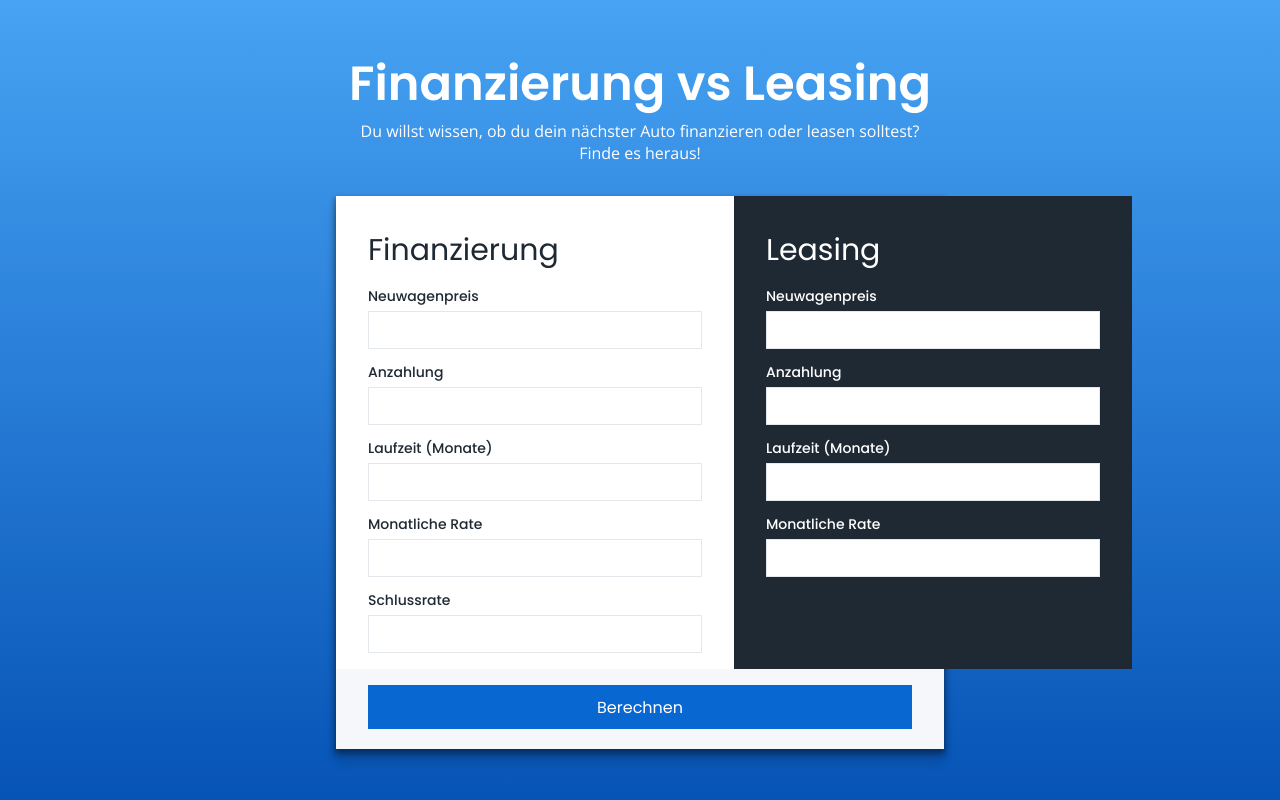
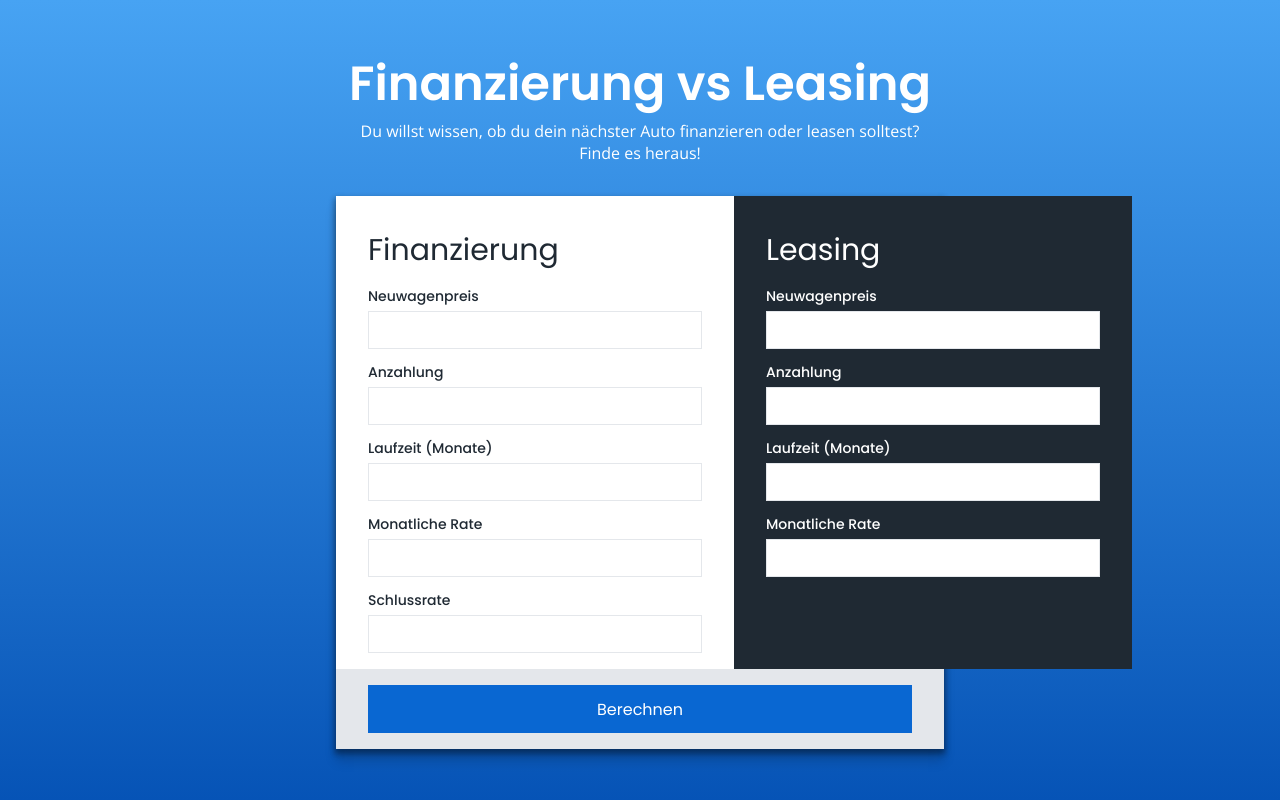
Before and after one commit to flextremedev/to-lease-or-not-to-lease, a React (Create React App) app: page / in a window 1280 px wide. Shown: the top 800 px of the page. Built offline with nearby package versions, Linux system fonts and the light colour scheme.

Commit message:
Fixed button height and adjusted neutral grey for CardFooter

```diff
--- a/src/components/Button/Button.tsx
+++ b/src/components/Button/Button.tsx
@@ -27,7 +27,7 @@ const ButtonStyled = styled.button<ButtonStyledProps>`
   font-family: ${props => props.theme.fonts.button.fontFamily}, sans-serif;
   font-weight: ${props => props.theme.fonts.button.fontWeight};
   font-size: ${props => props.theme.fonts.button.fontSize};
-  height: 44px;
+  height: 48px;
   padding: 0px 20px;
   outline: none;
   width: ${props => (props.fullWidth ? "100%" : "auto")};
--- a/src/theme.ts
+++ b/src/theme.ts
@@ -16,7 +16,7 @@ export const theme = {
     foregroundAlt: "#1F2933",
     onForeground: "#1F2933",
     onForegroundAlt: "#FFFFFF",
-    neutral: "#F5F7FA",
+    neutral: "#E4E7EB",
     error: "#D63230",
     success: "#94C426",
   },
```
